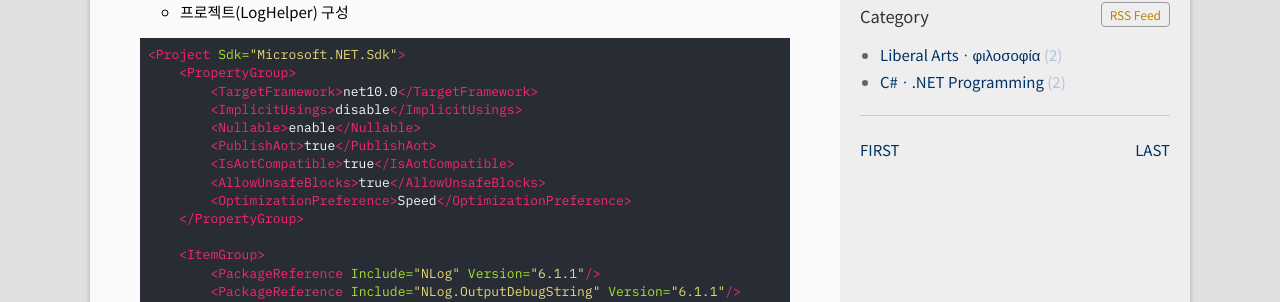
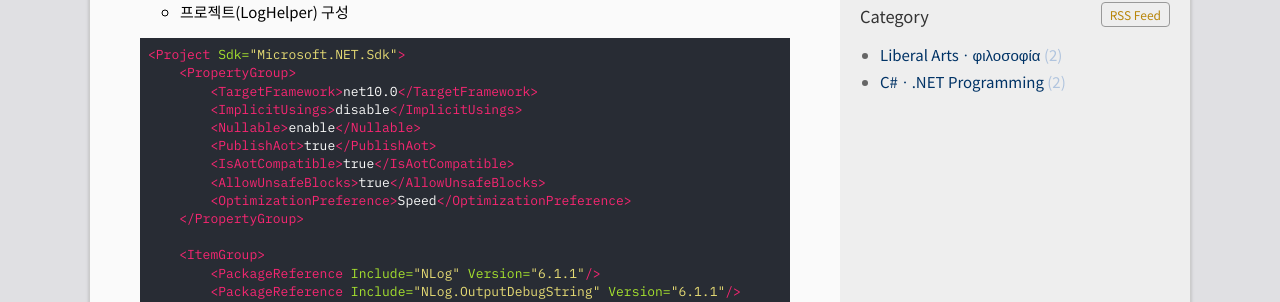
Before and after one commit to DebugJO/rustlang, a Jekyll site: the page built from index.html, in a window 1280 px wide and 900 px high, scrolled down 459 px. Shown: the part 121-423 px from the top of the window. Built offline with Jekyll 4.4.1, drawn with Linux system fonts in a browser that asks for light colours; the list of posts is cut into pages by our own code.

Commit message:
Update sidebar.html

```diff
--- a/_includes/sidebar.html
+++ b/_includes/sidebar.html
@@ -48,9 +48,3 @@
   <div class="col-box-title">TOC</div>
 </div>
 {% endif %}
-
-<div class="col-box" style="display: flex; justify-content: space-between;">
-<a href="{{ '/' | relative_url }}">FIRST</a>
-<!-- <a href="/page{{ paginator.total_pages }}/">LAST</a> -->
-<a href="{{ '/page' | append: paginator.total_pages | append: '/' | relative_url }}">LAST</a>
-</div>
```
